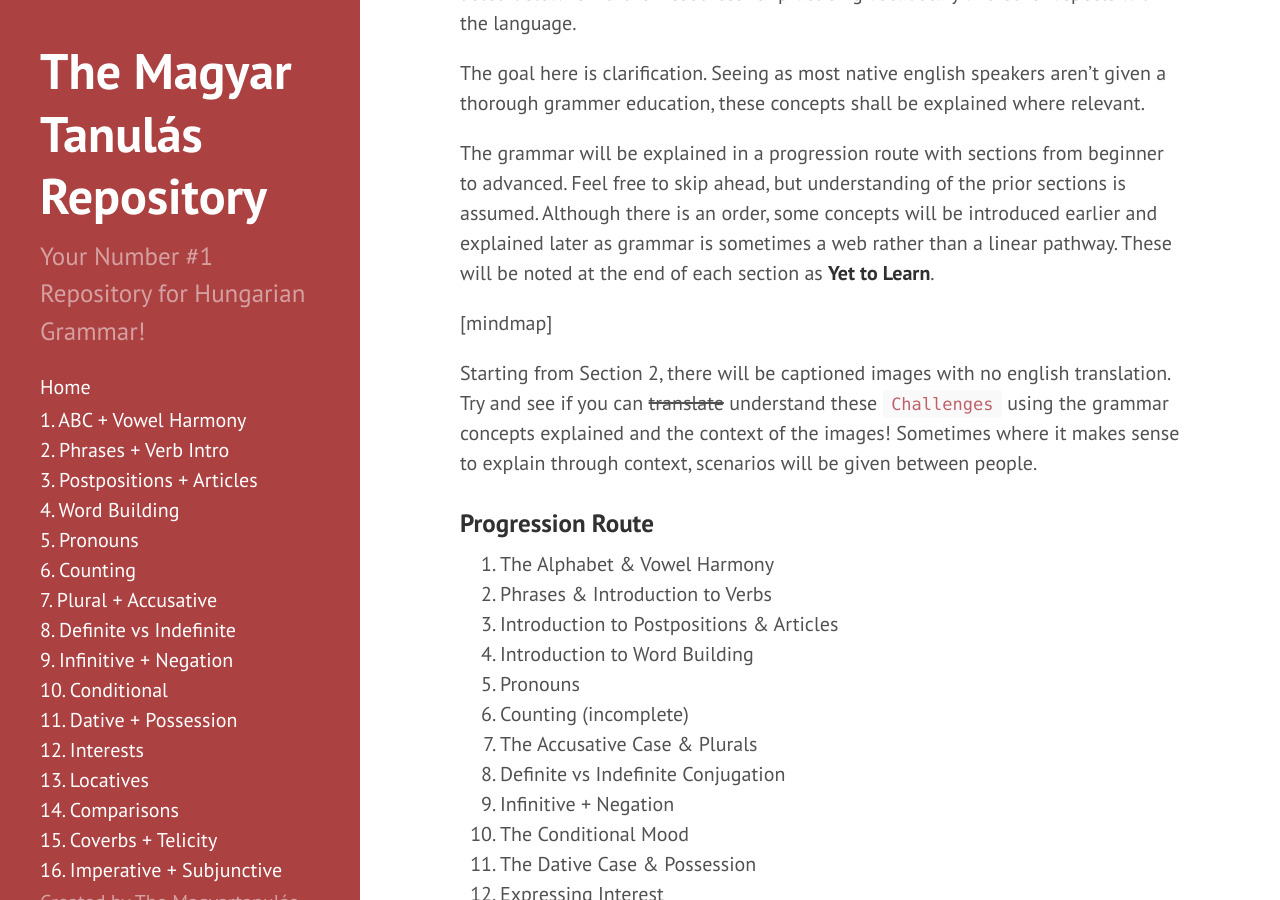
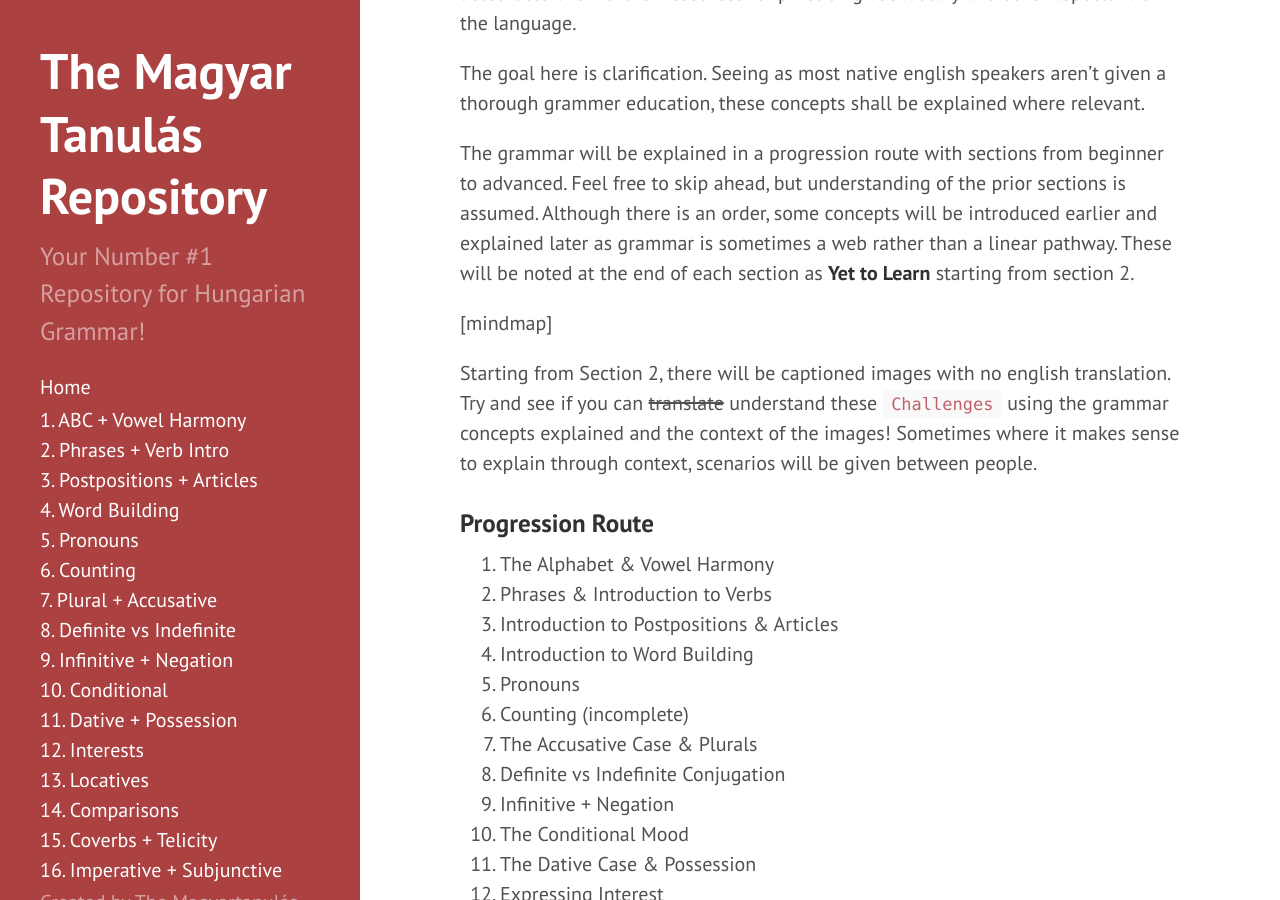
Before and after one commit to Magyartanulas/magyartanulas.github.io, a Jekyll site: the page built from _posts/2012-02-06-whats-jekyll.md, in a window 1280 px wide and 900 px high, scrolled down 329 px. Built offline with Jekyll 4.4.1, drawn with Linux system fonts in a browser that asks for light colours; Markdown is read by kramdown in place of the engine named in the settings.

Commit message:
Update 2012-02-06-whats-jekyll.md

```diff
--- a/_posts/2012-02-06-whats-jekyll.md
+++ b/_posts/2012-02-06-whats-jekyll.md
@@ -12,7 +12,7 @@ websites listed below for further resources for practicing vocabulary and other
 The goal here is clarification. Seeing as most native english speakers aren't given a thorough grammer education, these concepts
 shall be explained where relevant.
 
-The grammar will be explained in a progression route with sections from beginner to advanced. Feel free to skip ahead, but understanding of the prior sections is assumed. Although there is an order, some concepts will be introduced earlier and explained later as grammar is sometimes a web rather than a linear pathway. These will be noted at the end of each section as **Yet to Learn**.
+The grammar will be explained in a progression route with sections from beginner to advanced. Feel free to skip ahead, but understanding of the prior sections is assumed. Although there is an order, some concepts will be introduced earlier and explained later as grammar is sometimes a web rather than a linear pathway. These will be noted at the end of each section as **Yet to Learn** starting from section 2.
 
 [mindmap]
 
```
